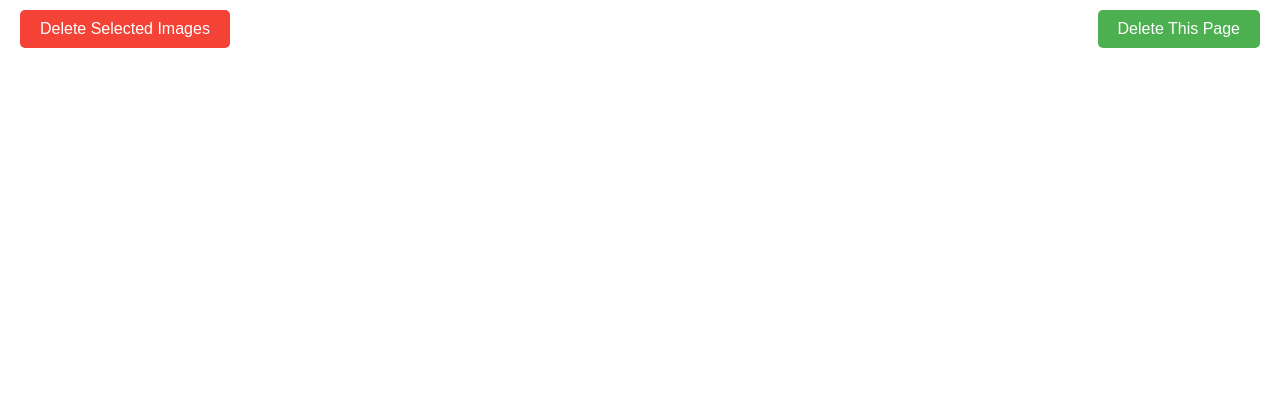
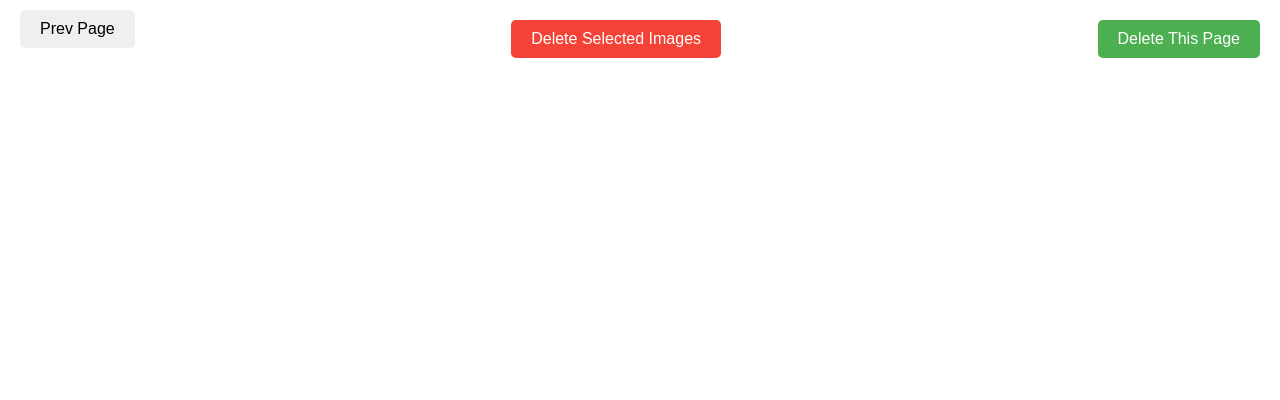
Before and after one commit to YaoChengTang/StereoSimulator, a Flask app: template scripts/my_image_manager/templates/thumbnails.html in a window 1280 px wide. Shown: the part 400-800 px from the top of the page. Run offline with Flask 3, Linux system fonts and the light colour scheme; the template is opened without the code that fills it: most values are stand-ins (such as "Sample title", 1, 10 or a date in 2020); parts of the project's set-up code (start-up, migrations or seed data) failed here and were passed over.

Commit message:
fix(tools): fix prev page in last

```diff
--- a/scripts/my_image_manager/templates/thumbnails.html
+++ b/scripts/my_image_manager/templates/thumbnails.html
@@ -101,17 +101,16 @@
   </div>
 
   <div class="nav">
+    <form method="POST" action="{{ url_for('action') }}">
+      <input type="hidden" name="op" value="prev_page">
+      <button type="submit">Prev Page</button>
+    </form>
     {% if has_next_page %}
-      <form method="POST" action="{{ url_for('action') }}">
-        <input type="hidden" name="op" value="prev_page">
-        <button type="submit">Prev Page</button>
-      </form>
       <form method="POST" action="{{ url_for('action') }}">
         <input type="hidden" name="op" value="next_page">
         <button type="submit">Next Page</button>
       </form>
     {% endif %}
-
     <!-- 删除选中图片按钮 -->
     <button class="delete-selected" onclick="deleteSelectedImages()">Delete Selected Images</button>
 
```
